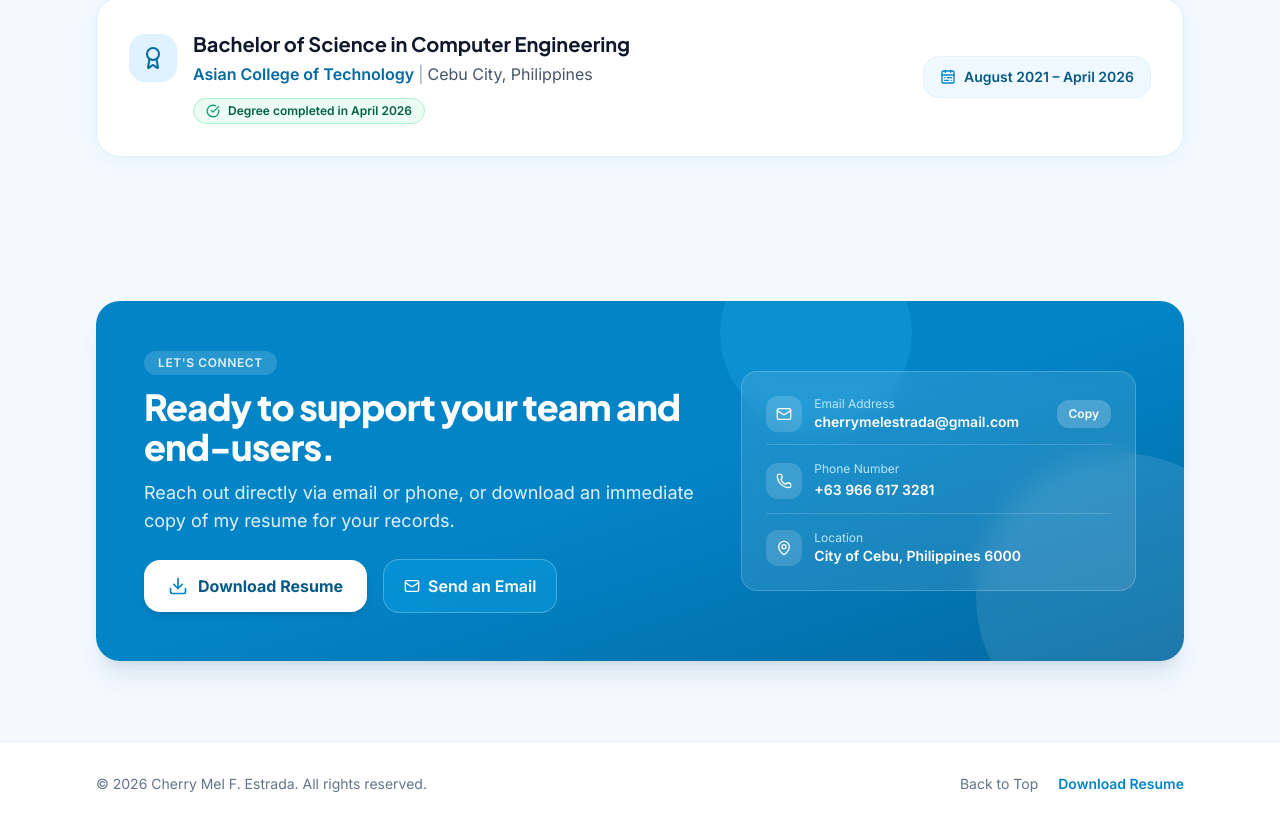
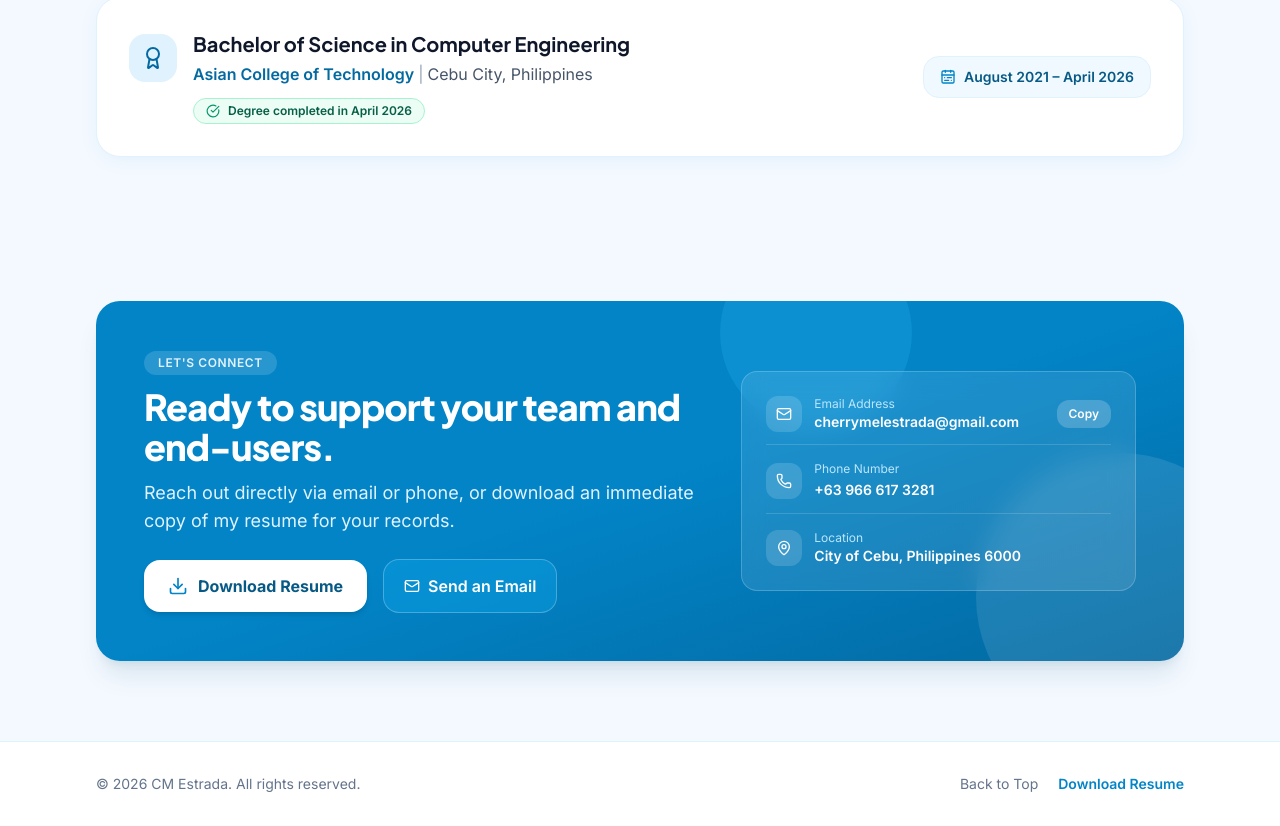
Before and after one commit to aviumr8e/public, a plain HTML site: page index.html in a window 1280 px wide. Shown: the part 3125-3951 px from the top of the page. Drawn offline with nearby package versions, Linux system fonts and the light colour scheme.

Commit message:
Update footer copyright text

```diff
--- a/index.html
+++ b/index.html
@@ -671,7 +671,7 @@
     <!-- ==================== FOOTER ==================== -->
     <footer class="border-t border-sky-100 dark:border-slate-800 bg-white dark:bg-midnight-900 py-8 transition-colors duration-200">
         <div class="max-w-6xl mx-auto px-4 sm:px-6 lg:px-8 flex flex-col sm:flex-row items-center justify-between gap-4 text-sm text-slate-500 dark:text-slate-400">
-            <p>&copy; <span id="current-year">2026</span> Cherry Mel F. Estrada. All rights reserved.</p>
+            <p>&copy; <span id="current-year">2026</span> CM Estrada. All rights reserved.</p>
             <div class="flex items-center gap-5">
                 <a href="#top" class="hover:text-sky-600 dark:hover:text-sky-400 transition-colors">Back to Top</a>
                 <button type="button" onclick="downloadResumePDF()" class="text-sky-600 dark:text-sky-400 hover:text-sky-700 dark:hover:text-sky-300 font-semibold hover:underline cursor-pointer">
```
